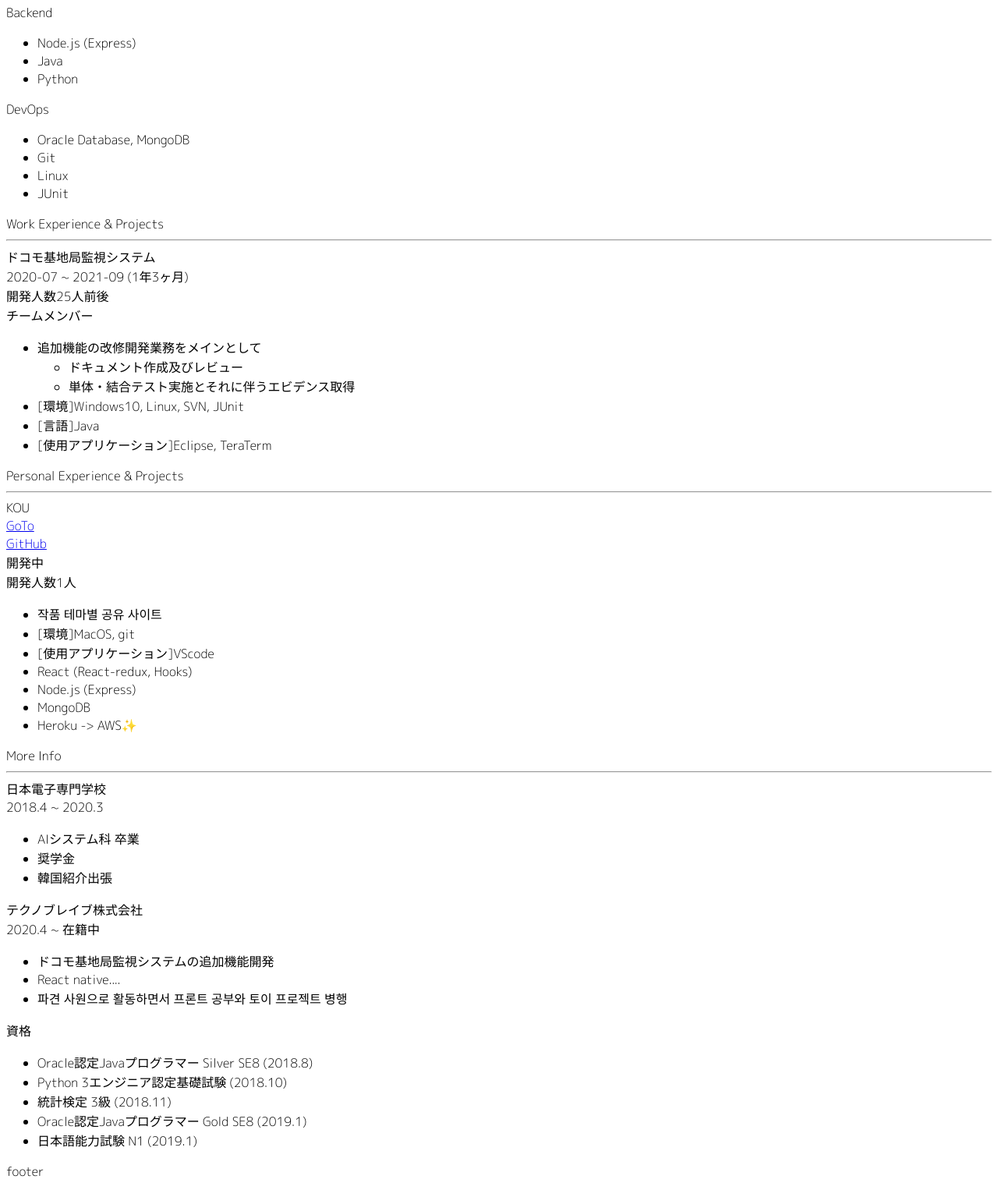
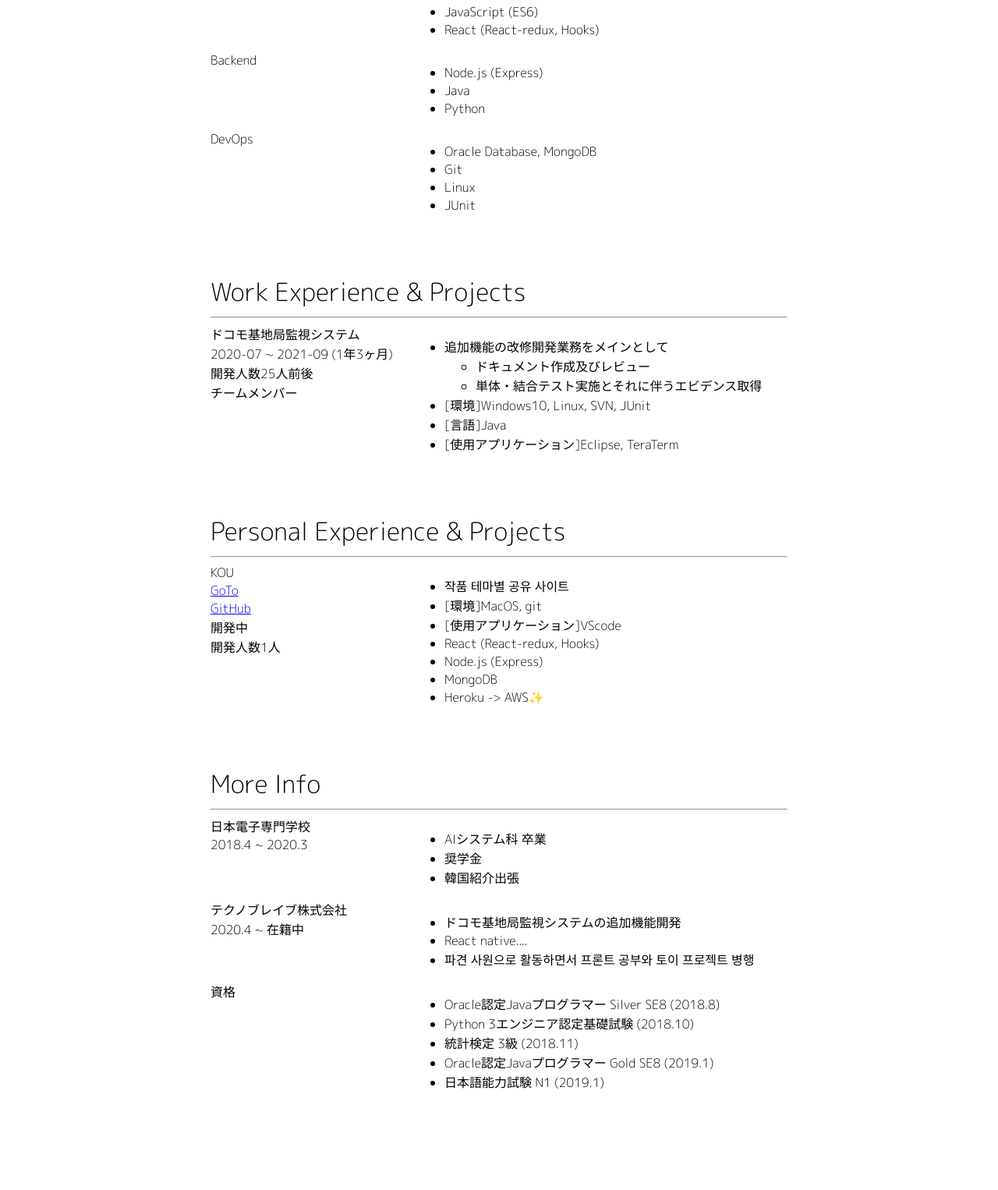
Before and after one commit to chanyu1/DvlpCY, a plain HTML site: page index.html in a window 1280 px wide. Shown: the part 555-2081 px from the top of the page at 78% size. Drawn offline with Linux system fonts and the light colour scheme.

Commit message:
Feat: use css flex and styling

```diff
--- a/css/style.css
+++ b/css/style.css
@@ -1,3 +1,35 @@
 body {
   font-family: "M PLUS Rounded 1c", sans-serif;
+  max-width: 740px;
+  margin: 0 auto;
 }
+
+footer {
+  height: 80px;
+}
+
+section {
+  padding: 30px 0;
+}
+
+main .title {
+  font-size: 2rem;
+}
+
+main .container {
+  display: flex;
+  flex-direction: row;
+  flex-wrap: nowrap;
+  justify-content: center;
+  /* border: 1px solid red; */
+}
+
+main .subTitle {
+  width: 260px;
+  /* border: 1px solid blue; */
+}
+
+main .content {
+  width: 480px;
+  /* border: 1px solid orange; */
+}
--- a/index.html
+++ b/index.html
@@ -30,25 +30,32 @@
     </header>
 
     <!-- Main contents -->
-    <main class="container">
+    <main>
       <!-- About Me -->
       <section class="aboutMe">
         <div class="title">About Me</div>
         <hr />
 
         <!-- Introduction -->
-        <article class="introduction">
-          <div class="subTitle">Introduction</div>
+        <article class="container">
+          <div class="subTitle">
+            <div>Introduction</div>
+          </div>
+          <div class="content">
             <ul>
               <li>好奇心の価値~~~~</li>
               <li>好奇心の価値~~~~</li>
               <li>好奇心の価値~~~~</li>
             </ul>
+          </div>
         </article>
 
         <!-- Contect & Channel -->
-        <article class="contectAndChannel">
-          <div class="subTitle">Contect & Channel</div>
+        <article class="container">
+          <div class="subTitle">
+            <div>Contect & Channel</div>
+          </div>
+          <div class="content">
             <ul>
               <li>Email | haneul1ij@gmail.com</li>
               <li>
@@ -58,6 +65,7 @@
                 </a>
               </li>
             </ul>
+          </div>
         </article>
       </section>
 
@@ -67,34 +75,46 @@
         <hr />
 
         <!-- frontend -->
-        <article class="frontend">
-          <div class="subTitle">Frontend</div>
+        <article class="container">
+          <div class="subTitle">
+            <div>Frontend</div>
+          </div>
+          <div class="content">
             <ul>
               <li>HTML5, CSS3</li>
               <li>JavaScript (ES6)</li>
               <li>React (React-redux, Hooks)</li>
             </ul>
+          </div>
         </article>
 
         <!-- backend -->
-        <article class="backend">
-          <div class="subTitle">Backend</div>
+        <article class="container">
+          <div class="subTitle">
+            <div>Backend</div>
+          </div>
+          <div class="content">
             <ul>
               <li>Node.js (Express)</li>
               <li>Java</li>
               <li>Python</li>
             </ul>
+          </div>
         </article>
 
         <!-- devops -->
-        <article class="devops">
-          <div class="subTitle">DevOps</div>
+        <article class="container">
+          <div class="subTitle">
+            <div>DevOps</div>
+          </div>
+          <div class="content">
             <ul>
               <li>Oracle Database, MongoDB</li>
               <li>Git</li>
               <li>Linux</li>
               <li>JUnit</li>
             </ul>
+          </div>
         </article>
       </section>
 
@@ -104,11 +124,14 @@
         <hr />
 
         <!-- NTT DoCoMo -->
-        <article class="docomo">
-          <div class="subTitle">ドコモ基地局監視システム</div>
+        <article class="container">
+          <div class="subTitle">
+            <div>ドコモ基地局監視システム</div>
             <div>2020-07 ~ 2021-09 (1年3ヶ月)</div>
             <div>開発人数25人前後</div>
             <div>チームメンバー</div>
+          </div>
+          <div class="content">
             <ul>
               <li>
                 追加機能の改修開発業務をメインとして
@@ -121,6 +144,7 @@
               <li>[言語]Java</li>
               <li>[使用アプリケーション]Eclipse, TeraTerm</li>
             </ul>
+          </div>
         </article>
       </section>
 
@@ -130,8 +154,9 @@
         <hr />
 
         <!-- KOU -->
-        <article class="kou">
-          <div class="subTitle">KOU</div>
+        <article class="container">
+          <div class="subTitle">
+            <div>KOU</div>
             <div>
               <a href="https://kou-app.herokuapp.com/">GoTo</a>
             </div>
@@ -140,6 +165,8 @@
             </div>
             <div>開発中</div>
             <div>開発人数1人</div>
+          </div>
+          <div class="content">
             <ul>
               <li>작품 테마별 공유 사이트</li>
               <li>[環境]MacOS, git</li>
@@ -149,6 +176,7 @@
               <li>MongoDB</li>
               <li>Heroku -> AWS✨</li>
             </ul>
+          </div>
         </article>
       </section>
 
@@ -158,30 +186,41 @@
         <hr />
 
         <!-- School -->
-        <article class="school">
-          <div class="subTitle">日本電子専門学校</div>
+        <article class="container">
+          <div class="subTitle">
+            <div>日本電子専門学校</div>
             <div>2018.4 ~ 2020.3</div>
+          </div>
+          <div class="content">
             <ul>
               <li>AIシステム科 卒業</li>
               <li>奨学金</li>
               <li>韓国紹介出張</li>
             </ul>
+          </div>
         </article>
 
         <!-- Techno Brave -->
-        <article class="techno">
-          <div class="subTitle">テクノブレイブ株式会社</div>
+        <article class="container">
+          <div class="subTitle">
+            <div>テクノブレイブ株式会社</div>
             <div>2020.4 ~ 在籍中</div>
+          </div>
+          <div class="content">
             <ul>
               <li>ドコモ基地局監視システムの追加機能開発</li>
               <li>React native....</li>
               <li>파견 사원으로 활동하면서 프론트 공부와 토이 프로젝트 병행</li>
             </ul>
+          </div>
         </article>
 
         <!-- License -->
-        <article class="license">
-          <div class="subTitle">資格</div>
+        <article class="container">
+          <div class="subTitle">
+            <div>資格</div>
+          </div>
+          <div class="content">
             <ul>
               <li>Oracle認定Javaプログラマー Silver SE8 (2018.8)</li>
               <li>Python 3エンジニア認定基礎試験 (2018.10)</li>
@@ -189,10 +228,11 @@
               <li>Oracle認定Javaプログラマー Gold SE8 (2019.1)</li>
               <li>日本語能力試験 N1 (2019.1)</li>
             </ul>
+          </div>
         </article>
       </section>
     </main>
 
-    <footer>footer</footer>
+    <footer></footer>
   </body>
 </html>
```
Lines whose indentation alone changed are shown as unchanged.
